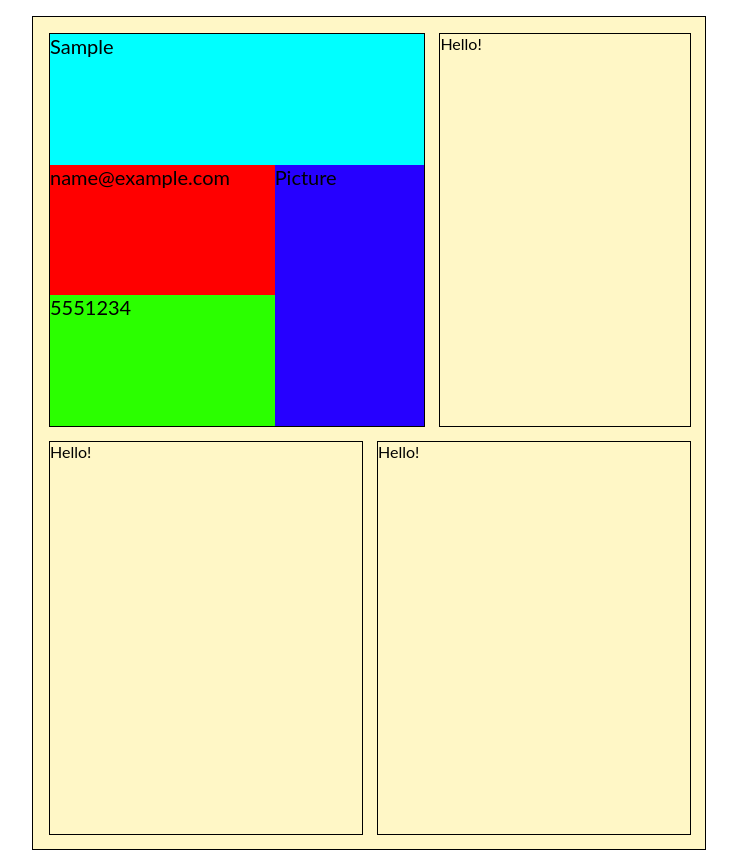
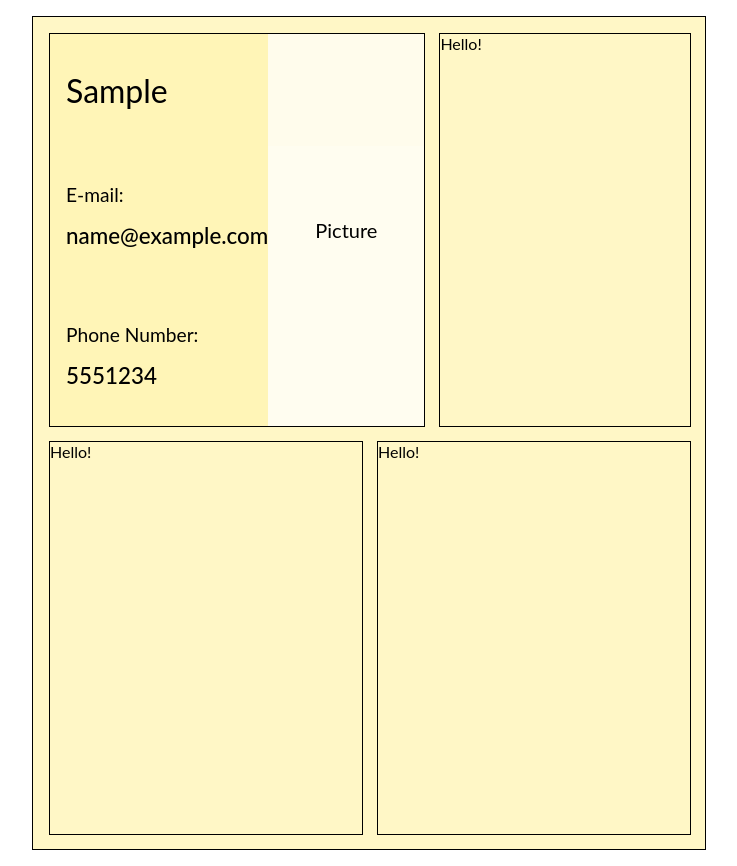
Before and after one commit to qzmp10/cv-application, a React (Create React App) app in the folder cv-project/: page / in a window 1280 px wide. Both pictures are taken after typing "Sample", "5551234", "name@example.com" into the empty fields and a click on the button "Submit". Shown: the whole page, without its empty margins (271-1008 px from the left). Built offline with nearby package versions, Linux system fonts and the light colour scheme.

Commit message:
finished general info container

```diff
--- a/cv-project/src/App.css
+++ b/cv-project/src/App.css
@@ -81,32 +81,58 @@ body {
 
 .infoForm {
   display: grid;
-  grid-template-columns: 1.5fr 1fr;
-  grid-template-rows: 0.5fr 0.5fr 1fr 1fr;
+  grid-template-columns: 1.3fr 1fr;
+  grid-template-rows: 0.4fr 0.4fr 1fr 1fr;
   width: 100%;
   height: 100%;
 }
 
 .name {
-background-color: aqua;
+background-color: rgba(255, 244, 179, 0.747);
 grid-column: 1/3;
 grid-row: 1/3;
+display: flex;
+align-items: center;
+padding-left: 1rem;
+color: rgb(0, 0, 0);
+font-size: 2rem;
 }
 
 .phone {
-  background-color: rgb(43, 255, 0);
+  background-color: rgba(255, 244, 179, 0.747);
   grid-column: 1/2;
   grid-row: 4/5;
+  padding-left: 1rem;
+  display: flex;
+  justify-content: center;
+  flex-direction: column;
+  gap: 1rem;
+  font-size: 1.2rem;
 }
 
 .email {
-  background-color: rgb(255, 0, 0);
+  background-color: rgba(255, 244, 179, 0.747);
   grid-column: 1/2;
   grid-row: 3/4;
+  padding-left: 1rem;
+  display: flex;
+  justify-content: center;
+  flex-direction: column;
+  gap: 1rem;
+  font-size: 1.2rem;
 }
 
 .photo {
-  background-color: rgb(38, 0, 255);
+  background-color: rgba(255, 255, 255, 0.747);
   grid-column: 2/3;
-  grid-row: 3/5;
+  grid-row: 1/5;
+  display: flex;
+  justify-content: center;
+  align-items: center;
 }
+
+.contact {
+  font-size: 1.4rem;
+  font-weight: 500;
+
+}
--- a/cv-project/src/components/InfoStyled.js
+++ b/cv-project/src/components/InfoStyled.js
@@ -15,15 +15,23 @@ class InfoStyled extends React.Component {
             {infoArray.map((info) => {
                 if(infoArray.indexOf(info) == 0) {
                     return(
-                        <div className='name' key={info}>{info}</div>
+                        <>
+                        <div className='name' key={info}>{info}</div></>
                     )
                 } else if (infoArray.indexOf(info) == 1){
                     return(
-                        <div className='email' key={info}>{info}</div>
+                        <div className="email">
+                            <div>E-mail:</div>
+                            <div className='contact' key={info}>{info}</div>
+                         </div>
+
                     )
                 } else {
                     return(
-                        <div className='phone' key={info}>{info}</div>
+                    <div className="phone">
+                        <div>Phone Number:</div>
+                        <div className='contact' key={info}>{info}</div>
+                    </div>
                     )
                 }
 
```
